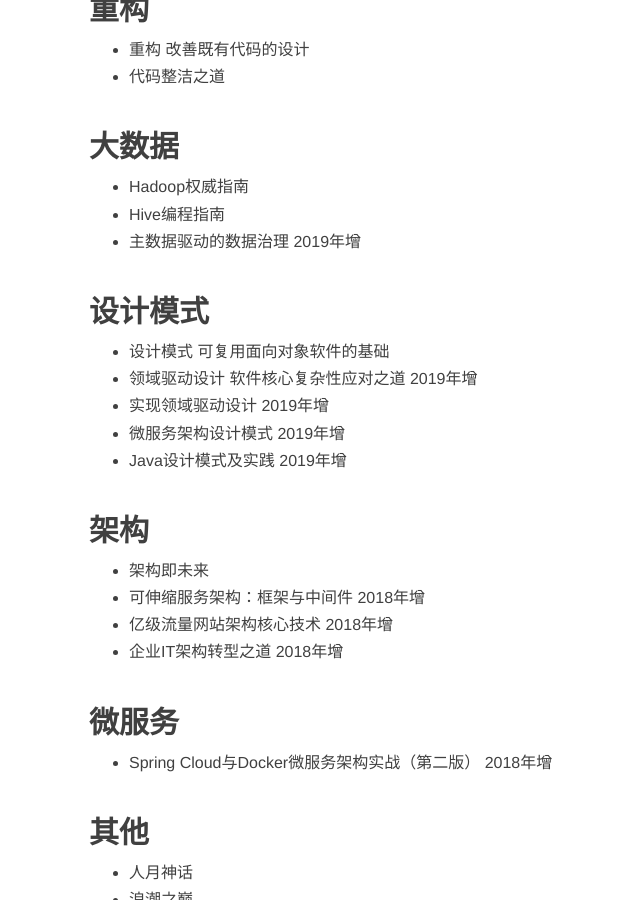
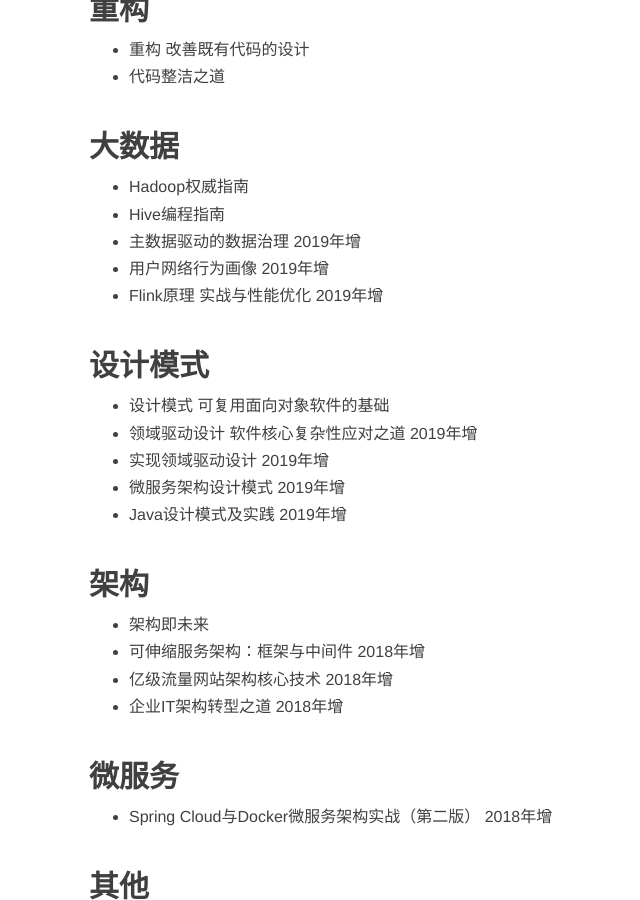
Before and after one commit to ylzyd12345/ylzyd12345.github.io, a Jekyll site: the page built from _posts/2016-08-10-book-list.md, in a window 1280 px wide and 900 px high, scrolled down 1386 px. Shown: the whole window, without its empty margins (176-816 px from the left). Built offline with Jekyll 4.4.1, drawn with Linux system fonts in a browser that asks for light colours; nearby versions of some CDN libraries; comment, search, counter and statistics services are not loaded.

Commit message:
Update 2016-08-10-book-list.md

```diff
--- a/_posts/2016-08-10-book-list.md
+++ b/_posts/2016-08-10-book-list.md
@@ -43,6 +43,8 @@ description: 2016~2019
 * Hadoop权威指南
 * Hive编程指南
 * 主数据驱动的数据治理 2019年增
+* 用户网络行为画像 2019年增
+* Flink原理 实战与性能优化 2019年增
 
 ## 设计模式
 * 设计模式 可复用面向对象软件的基础
```
